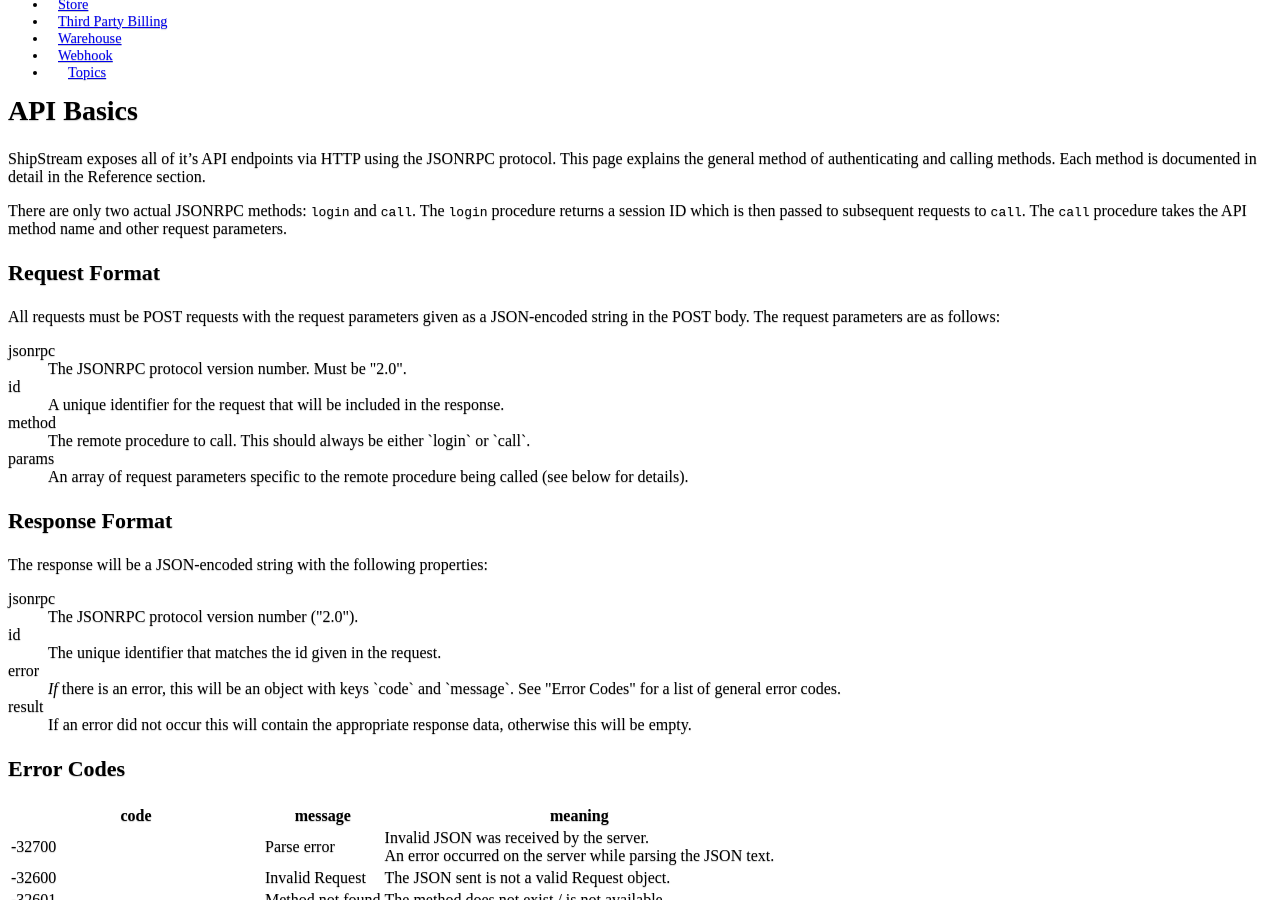
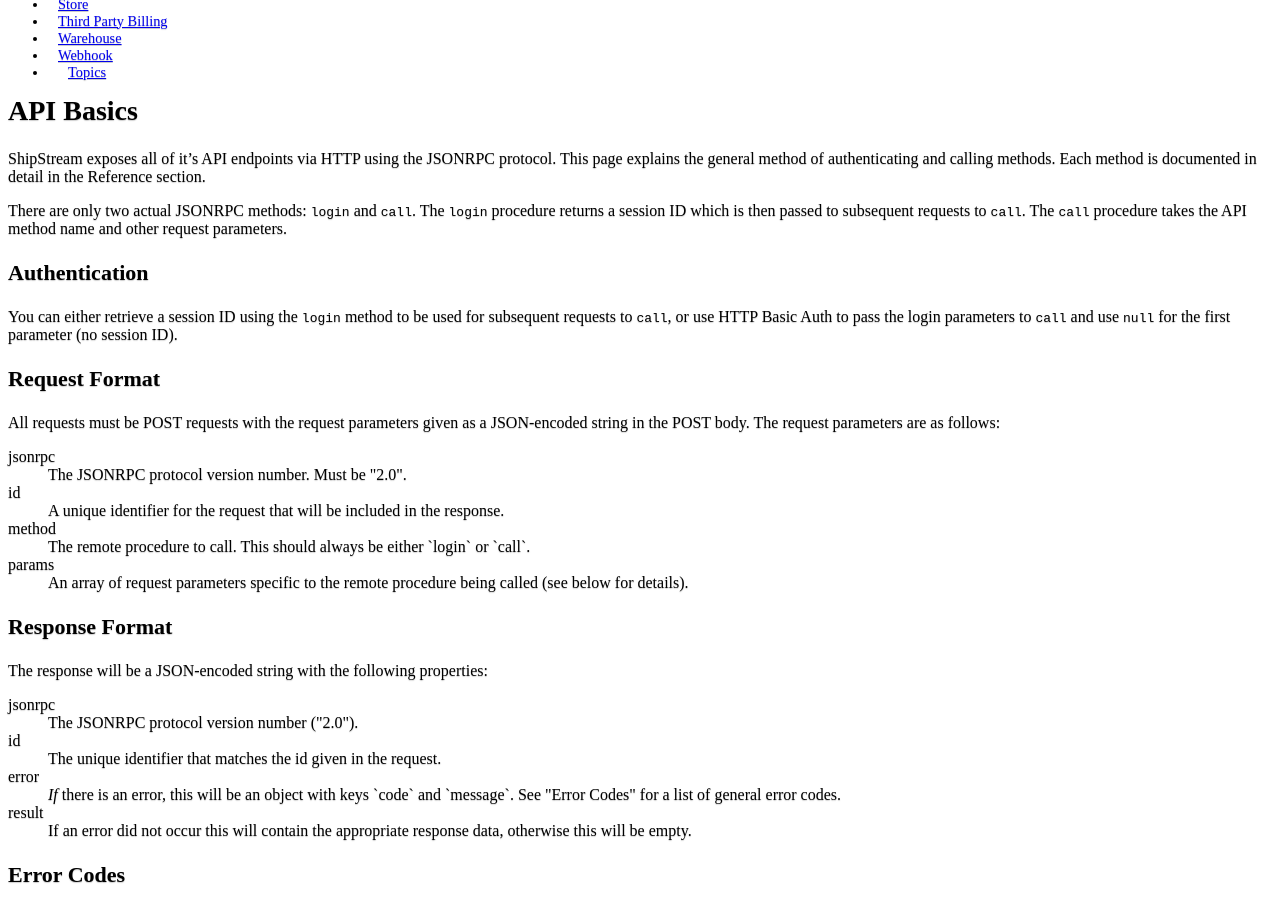
Before and after one commit to ShipStream/shipstream.github.io, a Jekyll site: the page built from _posts/2014-07-15-api-basics.md, in a window 1280 px wide and 900 px high, scrolled down 484 px. Built offline with Jekyll 4.4.1, drawn with Linux system fonts in a browser that asks for light colours; a style sheet for code colours, icons or effects is not loaded.

Commit message:
Document HTTP Basic Auth capability.

```diff
--- a/_posts/2014-07-15-api-basics.md
+++ b/_posts/2014-07-15-api-basics.md
@@ -11,6 +11,11 @@ method of authenticating and calling methods. Each method is documented in detai
 
 There are only two actual JSONRPC methods: `login` and `call`. The `login` procedure returns a session ID which
 is then passed to subsequent requests to `call`. The `call` procedure takes the API method name and other request parameters.
+
+### Authentication
+
+You can either retrieve a session ID using the `login` method to be used for subsequent requests to `call`, or use HTTP
+Basic Auth to pass the login parameters to `call` and use `null` for the first parameter (no session ID).
 
 ### Request Format
 
```
